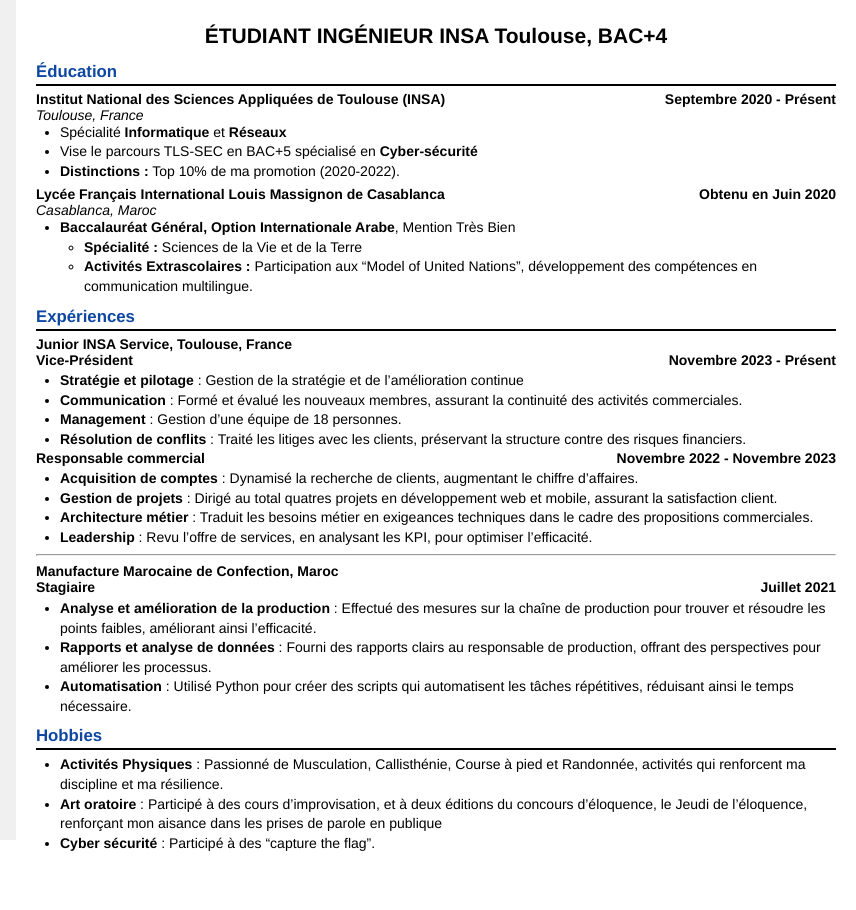
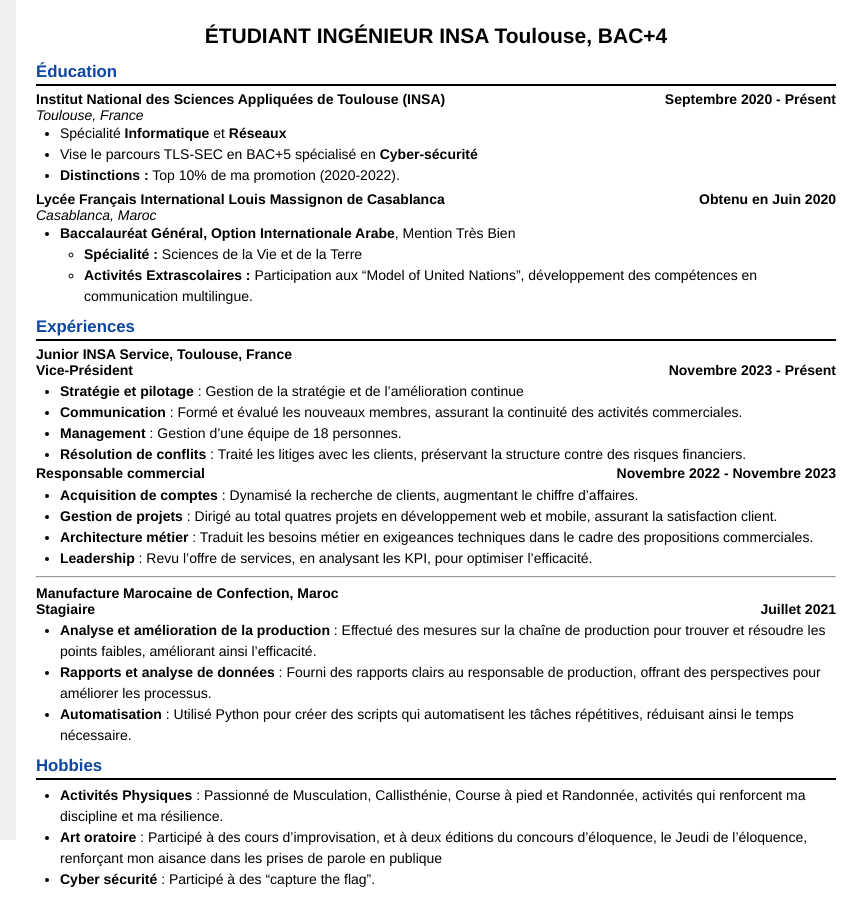
Before and after one commit to Aitbytes/Resume, a plain HTML site: page cv.html in a window 1280 px wide. Shown: the full height of the page, 424-1280 px from the left. Before the commit the page ends 873 px from the top, so only its background shows below. Drawn offline with nearby package versions, Linux system fonts and the light colour scheme; files that its build step writes are made by us from their sources; files whose address does not match are found by name.

Commit message:
increase line height

```diff
--- a/source/resume.css
+++ b/source/resume.css
@@ -114,7 +114,7 @@ ol {
 }
 
 li {
-    line-height: 140%;
+    line-height: 150%;
 }
 
 .info_2 p {
```
